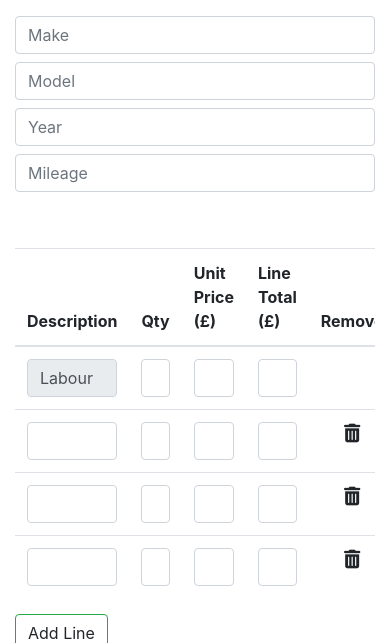
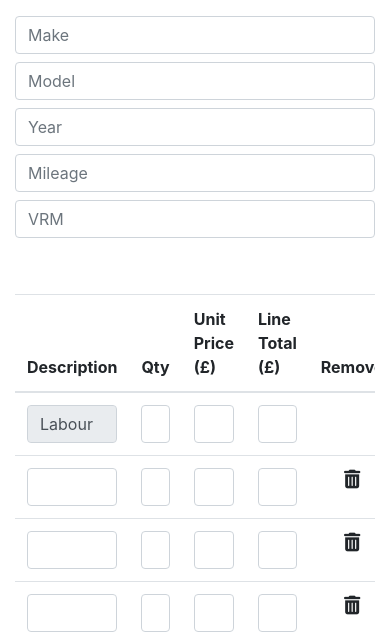
Before and after one commit to msped/cheshirewestvehicles, a Django app: page /business-admin/create/invoice in a window 390 px wide. Shown: the part 749-1392 px from the top of the page. Run offline with Django 4.2, Linux system fonts and the light colour scheme; the visitor is signed in with stand-in values (Sample User, id 1); some libraries are stand-ins or nearby versions.

Commit message:
added vrm to create invoice

```diff
--- a/business_admin/templates/create_invoice.html
+++ b/business_admin/templates/create_invoice.html
@@ -43,7 +43,7 @@
                     <input type="text" class="form-control" name="county" placeholder="County">
                 </div>
                 <div class="col-md-4 col-12 mb-2">
-                    <input type="text" class="form-control" name="postcode" placeholder="Postcode" >
+                    <input type="text" class="form-control" name="postcode" placeholder="Postcode">
                 </div>
             </div>
         </section>
@@ -61,6 +61,9 @@
                 </div>
                 <div class="col-md-6 col-12 mb-2">
                     <input type="number" class="form-control" name="mileage" placeholder="Mileage" required>
+                </div>
+                <div class="col-md-6 col-12 mb-2">
+                    <input type="text" class="form-control" name="vrm" placeholder="VRM" required>
                 </div>
             </div>
         </section>
```
